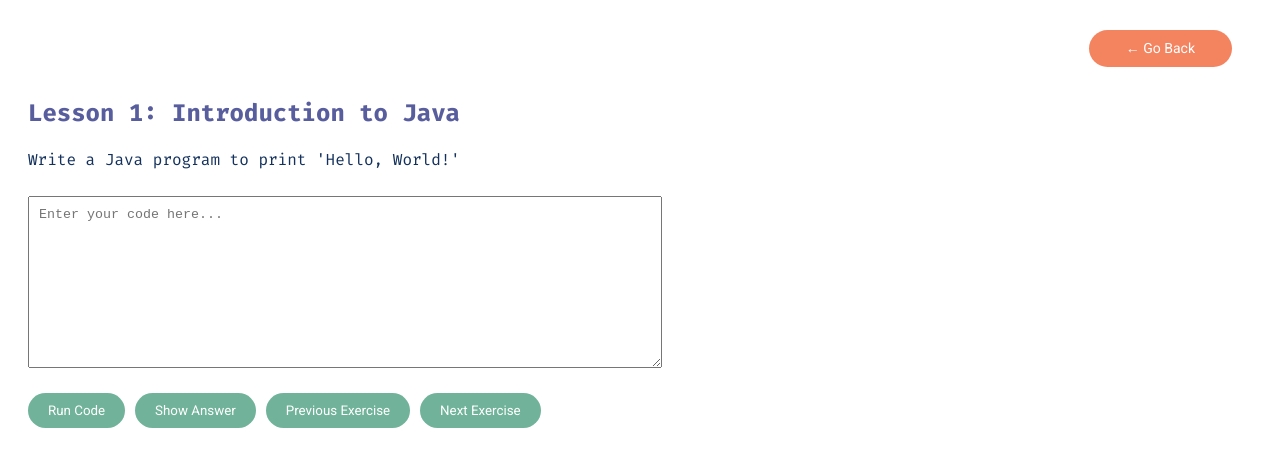
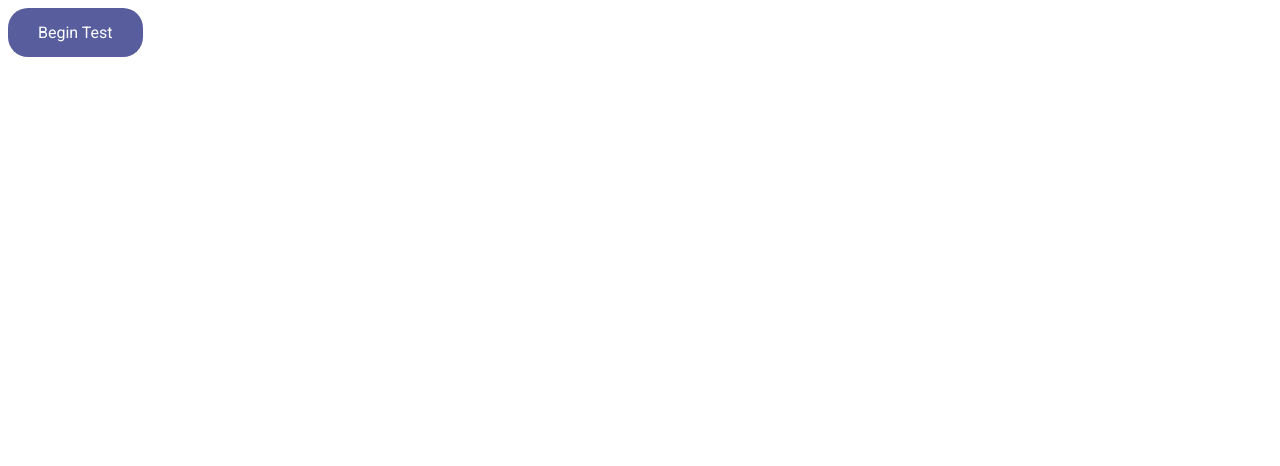
Before and after one commit to Fortniter90/2024_S2_-W201A-_CodeOdyssey, a React (Create React App) app in the folder my-app/: page / in a window 1280 px wide. Shown: the top 466 px of the page. Built offline with nearby package versions, Linux system fonts and the light colour scheme; a web font is replaced by a local one.

Commit message:
Adding Begin Test Button
Adding the "Begin Test" Button component which then lead the user to the Test System Page. When the user presses go back, it takes them back to the Begin Test component. This component will be added to the course page.

```diff
--- a/my-app/src/App.js
+++ b/my-app/src/App.js
@@ -1,12 +1,18 @@
 import './App.css';
 import React from 'react';
 import TestSystem from './pages/TestSystem';
+import TestButton from './components/TestButton';
+import { BrowserRouter as Router, Route, Routes } from 'react-router-dom';
+
 
 function App() {
   return (
-    <div>
-      <TestSystem />
-    </div>
+    <Router>
+      <Routes>
+        <Route path="/" element={<TestButton />} /> {/* Default page with the button */}
+        <Route path="/test-system" element={<TestSystem />} /> {/* Page to start the test */}
+      </Routes>
+    </Router>
   );
 }
 
--- a/my-app/src/components/TestButton.css
+++ b/my-app/src/components/TestButton.css
@@ -0,0 +1,14 @@
+.test-button {
+    background-color: #585D9D;
+    color: white;
+    padding: 15px 30px;
+    border: none;
+    border-radius: 20px;
+    cursor: pointer;
+    font-size: 16px;
+    font-family: Roboto;
+  }
+
+  .test-button:hover {
+    background-color: #8E94F2;
+  }
--- a/my-app/src/components/TestButton.js
+++ b/my-app/src/components/TestButton.js
@@ -0,0 +1,19 @@
+import React from 'react';
+import './TestButton.css';
+import { useNavigate } from 'react-router-dom';
+
+function TestButton() {
+  const navigate = useNavigate();
+
+  const handleStartTest = () => {
+    navigate('/test-system'); // This navigates to the TestSystem page
+  };
+
+  return (
+    <button className="test-button" onClick={handleStartTest}>
+      Begin Test
+    </button>
+  );
+}
+
+export default TestButton;
--- a/my-app/src/pages/TestSystem.js
+++ b/my-app/src/pages/TestSystem.js
@@ -5,7 +5,7 @@ import './TestSystem.css';
 //Array of questions and their correct answers for the test.
 const questions = [
   {
-    question: "Write a Java program to print 'Hello, World!'",
+    question: "1. Write a Java program to print 'Hello, World!'",
     correctAnswer:
     `public class Main {
       public static void main(String[] args) {
@@ -14,7 +14,7 @@ const questions = [
 }` //Correct Java Code for "Hello World Program".
   },
   {
-    question: "Write a Java program that declares an integer variable and assigns the value 10 to it.",
+    question: "2. Write a Java program that declares an integer variable and assigns the value 10 to it.",
     correctAnswer:
     `public class Main {
     public static void main(String[] args) {
@@ -23,7 +23,7 @@ const questions = [
 }`// Correct Java code for variable assignment.
   },
   {
-    question: "Write a Java program that prints the sum of 5 and 10.",
+    question: "3. Write a Java program that prints the sum of 5 and 10.",
     correctAnswer:
     `public class Main {
     public static void main(String[] args) {
```
